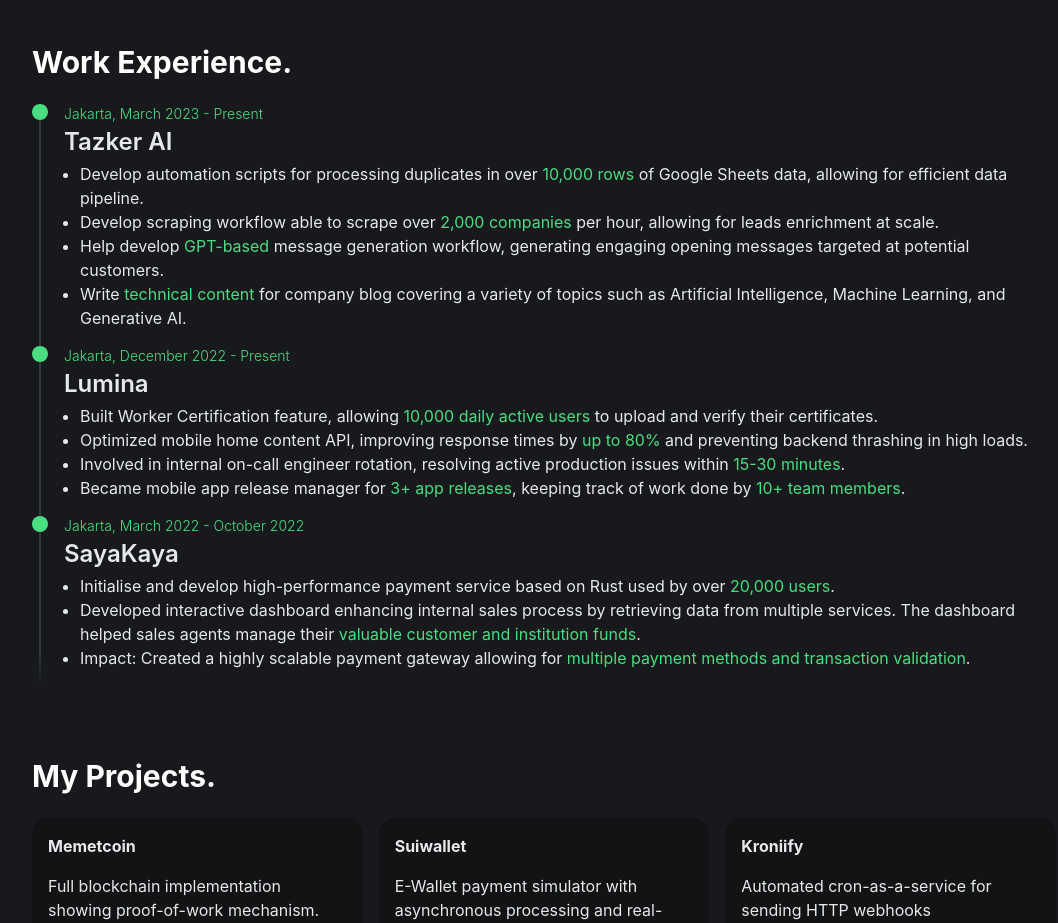
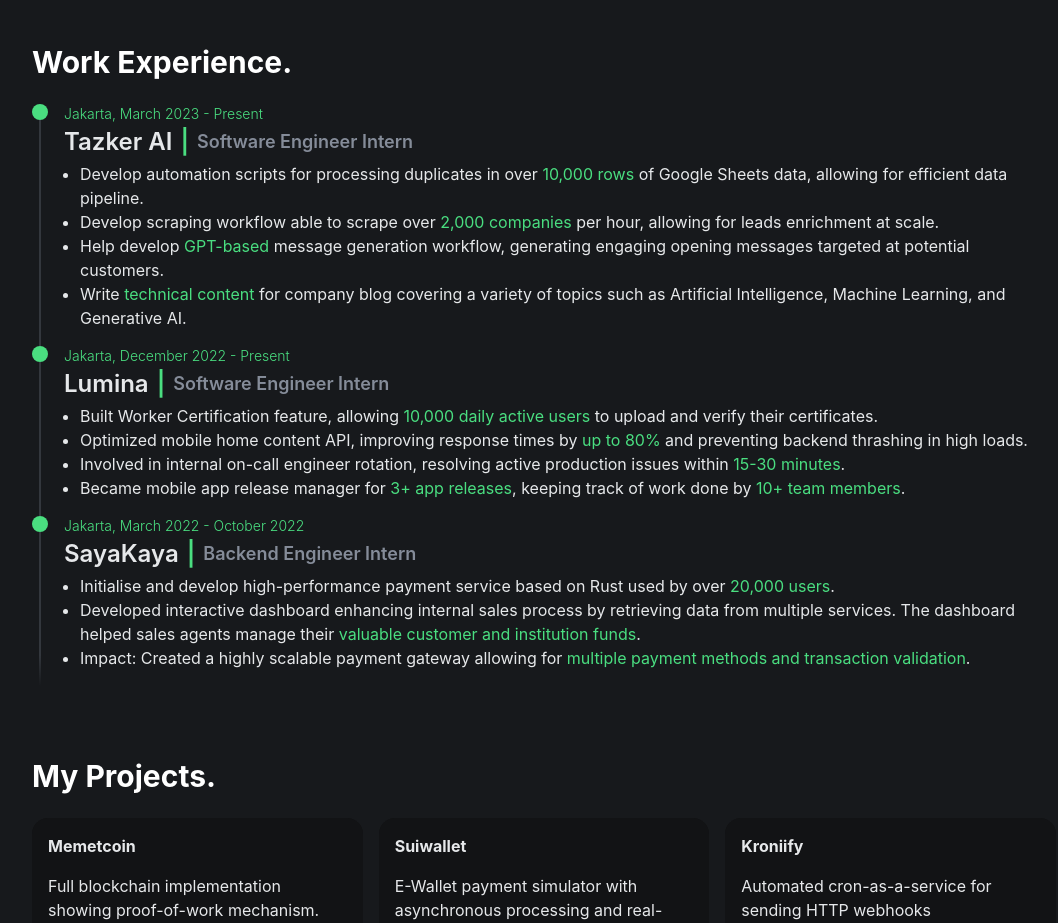
Before and after one commit to Meta502/ardizza.xyz, a Next.js app: page / in a window 1280 px wide. Shown: the part 1520-2443 px from the top of the page, without its empty margins (96-1154 px from the left). Built offline with nearby package versions, Linux system fonts and the light colour scheme.

Commit message:
Add work position to experiences section

```diff
--- a/components/Timeline/TimelineItem.tsx
+++ b/components/Timeline/TimelineItem.tsx
@@ -4,11 +4,12 @@ export interface TimelineItemProps {
   children: React.ReactNode
   period: string
   title: string
+  subtitle?: string
   id: string
   last?: boolean
 }
 
-export const TimelineItem: React.FC<TimelineItemProps> = ({ children, title, period, id, last }) => {
+export const TimelineItem: React.FC<TimelineItemProps> = ({ children, title, period, id, last, subtitle }) => {
   return (
     <div id={id} className="flex relative space-x-4">
       <div className="flex gap-4">
@@ -23,8 +24,10 @@ export const TimelineItem: React.FC<TimelineItemProps> = ({ children, title, per
         <p className="text-green-400 font-light text-sm">
           {period}
         </p>
-        <h1 className="text-pale-gray-50 font-semibold text-2xl mt-0.5 mb-1">
-          {title}
+        <h1 className="flex flex-wrap items-center text-pale-gray-50 font-semibold text-2xl mt-0.5 mb-1">
+          <span className="mr-2">{title}</span>
+          <span className="text-green-400 hidden sm:block mr-2">|</span>
+          <span className="text-lg text-pale-gray-400">{subtitle}</span>
         </h1>
         <div className="text-pale-gray-50">
           <ul className="list-disc list-outside pl-4">
--- a/pages/index.tsx
+++ b/pages/index.tsx
@@ -28,7 +28,7 @@ const Home: NextPage = () => {
               Work Experience.
             </h1>
             <Timeline>
-              <TimelineItem id="tazker-ai" title="Tazker AI" period="Jakarta, March 2023 - Present">
+              <TimelineItem id="tazker-ai" title="Tazker AI" subtitle="Software Engineer Intern" period="Jakarta, March 2023 - Present">
                 <li>
                   Develop automation scripts for processing duplicates in over <span className="text-green-400">10,000 rows</span> of Google Sheets data, allowing for efficient data pipeline.
                 </li>
@@ -42,7 +42,7 @@ const Home: NextPage = () => {
                   Write <span className="text-green-400">technical content</span> for company blog covering a variety of topics such as Artificial Intelligence, Machine Learning, and Generative AI.
                 </li>
               </TimelineItem>
-              <TimelineItem id="lumina" title="Lumina" period="Jakarta, December 2022 - Present">
+              <TimelineItem id="lumina" title="Lumina" subtitle="Software Engineer Intern" period="Jakarta, December 2022 - Present">
                 <li>
                   Built Worker Certification feature, allowing <span className="text-green-400">10,000 daily active users</span> to upload and verify their certificates.
                 </li>
@@ -56,7 +56,7 @@ const Home: NextPage = () => {
                   Became mobile app release manager for <span className="text-green-400">3+ app releases</span>, keeping track of work done by <span className="text-green-400">10+ team members</span>.
                 </li>
               </TimelineItem>
-              <TimelineItem id="sayakaya" title="SayaKaya" period="Jakarta, March 2022 - October 2022">
+              <TimelineItem id="sayakaya" subtitle="Backend Engineer Intern" title="SayaKaya" period="Jakarta, March 2022 - October 2022">
                 <li>
                   Initialise and develop high-performance payment service based on Rust used by over <span className="text-green-400">20,000 users</span>.
                 </li>
```
